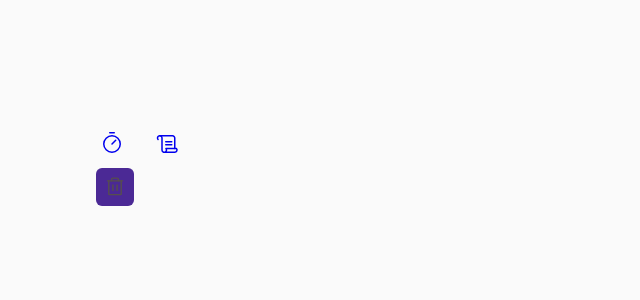
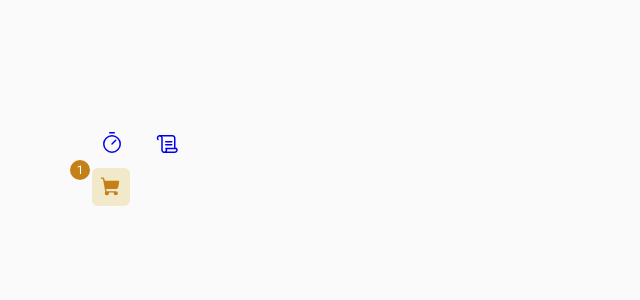
Before and after one commit to NoelenGiovannaAS/react-ignite-challenges, a React (Vite) app in the folder 02-coffee-delivery/: page / in a window 1280 px wide. Shown: the top 300 px of the page, without its empty margins (0-640 px from the left). Built offline with nearby package versions, Linux system fonts and the light colour scheme.

Commit message:
cria o componente cart link

```diff
--- a/02-coffee-delivery/src/components/ui/Button/styles.ts
+++ b/02-coffee-delivery/src/components/ui/Button/styles.ts
@@ -48,5 +48,6 @@ const variantStyles = (variant = "primary") =>
 export const Button = styled.button<{ variant: string }>`
   border-radius: 6px;
   border: 0;
+  cursor: pointer;
   ${({ variant }) => variantStyles(variant)}
 `;
--- /dev/null
+++ b/02-coffee-delivery/src/components/ui/CartLink/CartLink.tsx
@@ -0,0 +1,13 @@
+import { ShoppingCart } from "phosphor-react";
+import * as Styles from "./styles";
+
+interface ICartLink {
+  quantity?: number;
+}
+export const CartLink = ({ quantity = 0 }: ICartLink) => {
+  return (
+    <Styles.Cart qty={quantity}>
+      <ShoppingCart size={32} weight="fill" />
+    </Styles.Cart>
+  );
+};
--- /dev/null
+++ b/02-coffee-delivery/src/components/ui/CartLink/styles.ts
@@ -0,0 +1,33 @@
+import { css, styled } from "styled-components";
+
+const withQtyItemCart = (qty: number) => css`
+  &:after {
+    content: "${qty}";
+    display: flex;
+    align-items: center;
+    justify-content: center;
+    background: ${(props) => props.theme.product["yellow-dark"]};
+    color: ${(props) => props.theme.base.white};
+    border-radius: 50%;
+    width: 1.25rem;
+    height: 1.25rem;
+    font-size: 0.75rem;
+    text-align: center;
+    position: absolute;
+    top: 160px;
+    left: 70px;
+  }
+`;
+
+export const Cart = styled.div<{ qty: number }>`
+  display: flex;
+  align-items: center;
+  background: ${(props) => props.theme.product["yellow-light"]};
+  color: ${(props) => props.theme.product["yellow-dark"]};
+  width: 2.375rem;
+  height: 2.375rem;
+  border-radius: 6px;
+  padding: 0.5rem;
+  margin: 0 0.25rem;
+  ${({ qty }) => qty && withQtyItemCart(qty)}
+`;
--- a/02-coffee-delivery/src/pages/Home.tsx
+++ b/02-coffee-delivery/src/pages/Home.tsx
@@ -1,10 +1,9 @@
-import { Trash } from "phosphor-react";
-import { Button } from "../components/ui/Button/Button";
+import { CartLink } from "../components/ui/CartLink/CartLink";
 
 export const Home = () => {
   return (
     <div>
-      <Button variant="icon" icon={<Trash />} />
+      <CartLink quantity={1} />
     </div>
   );
 };
```
Also changed, not shown: 02-coffee-delivery/src/components/ui/Cart/Cart.tsx (deleted, +0 -8 lines).
